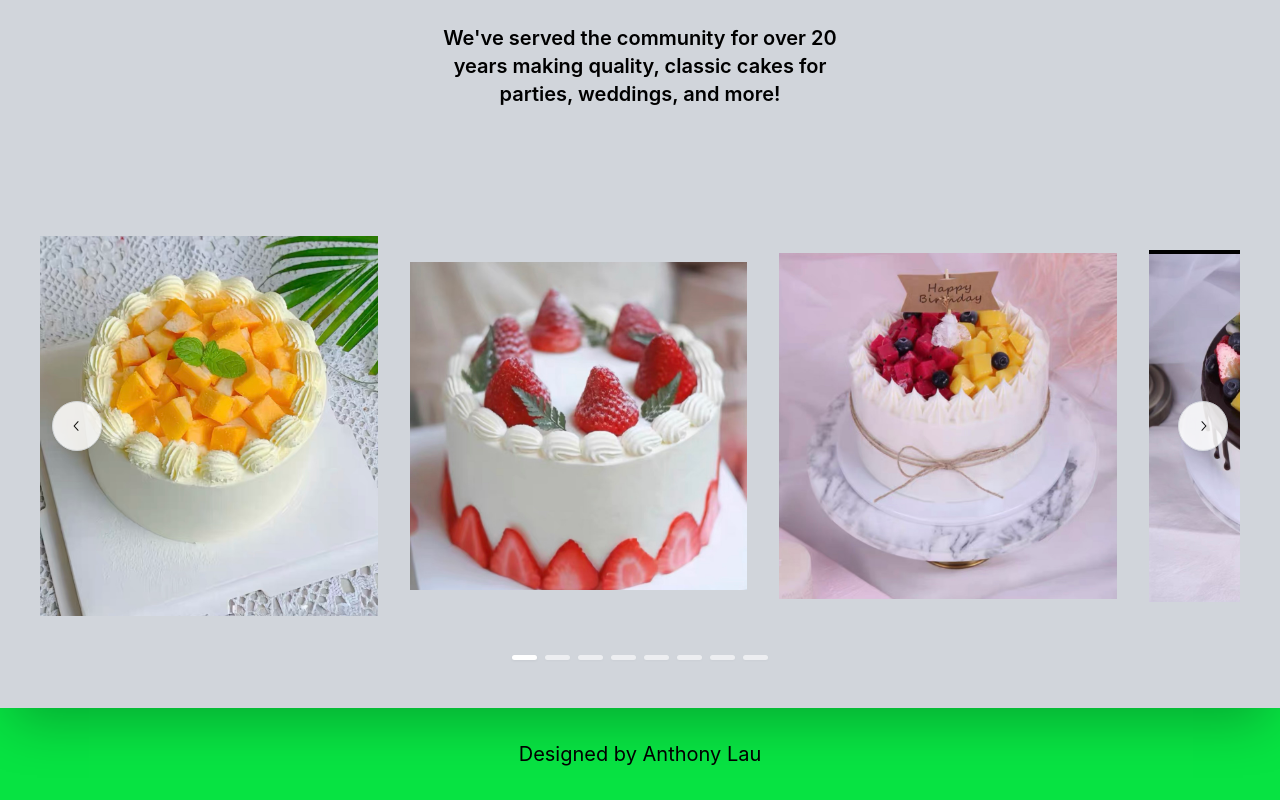
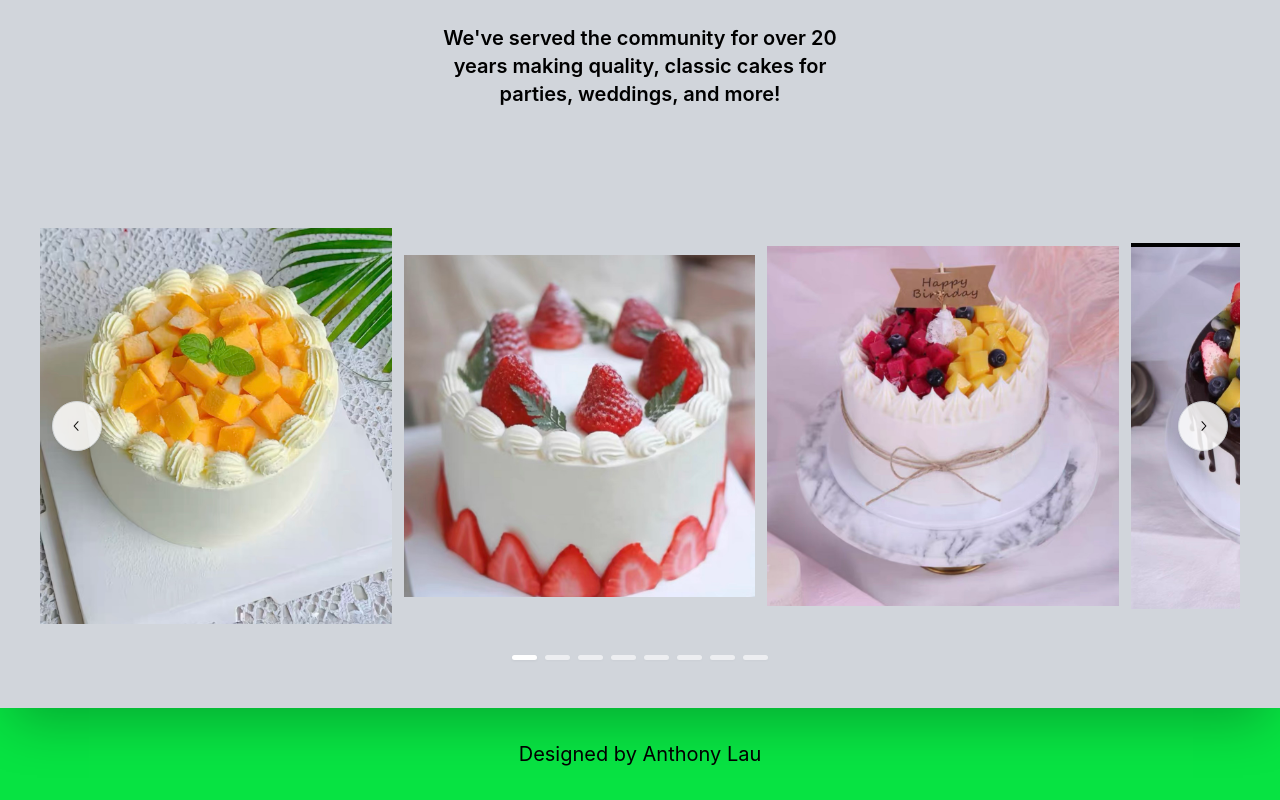
Before and after one commit to lausan3/4618-Bakery, a React (Vite) app: page / in a window 1280 px wide. Shown: the part 898-1698 px from the top of the page. Built offline with nearby package versions, Linux system fonts and the light colour scheme.

Commit message:
Adjusted slideGap

```diff
--- a/src/routes/home.tsx
+++ b/src/routes/home.tsx
@@ -73,7 +73,7 @@ const Home = () => {
         <Carousel
           className="mt-5 sm:mt-12"
           slideSize="30%"
-          slideGap="xl"
+          slideGap={isMobile ? -75 : "sm"}
           slidesToScroll={2}
           align="start"
           withIndicators
```
